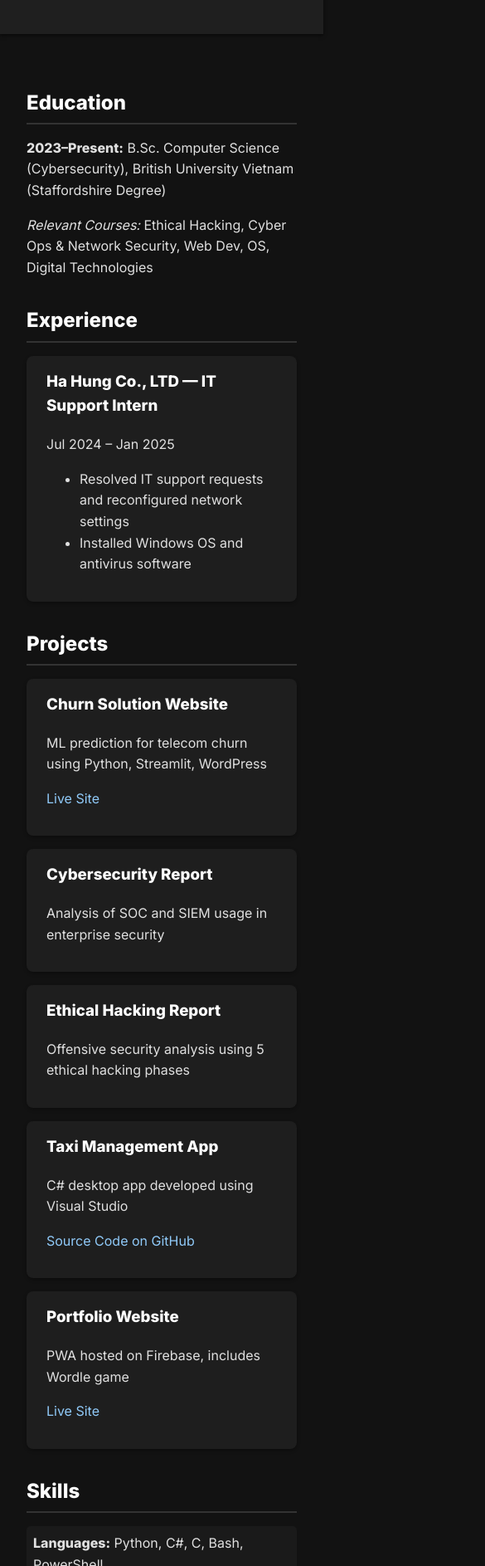
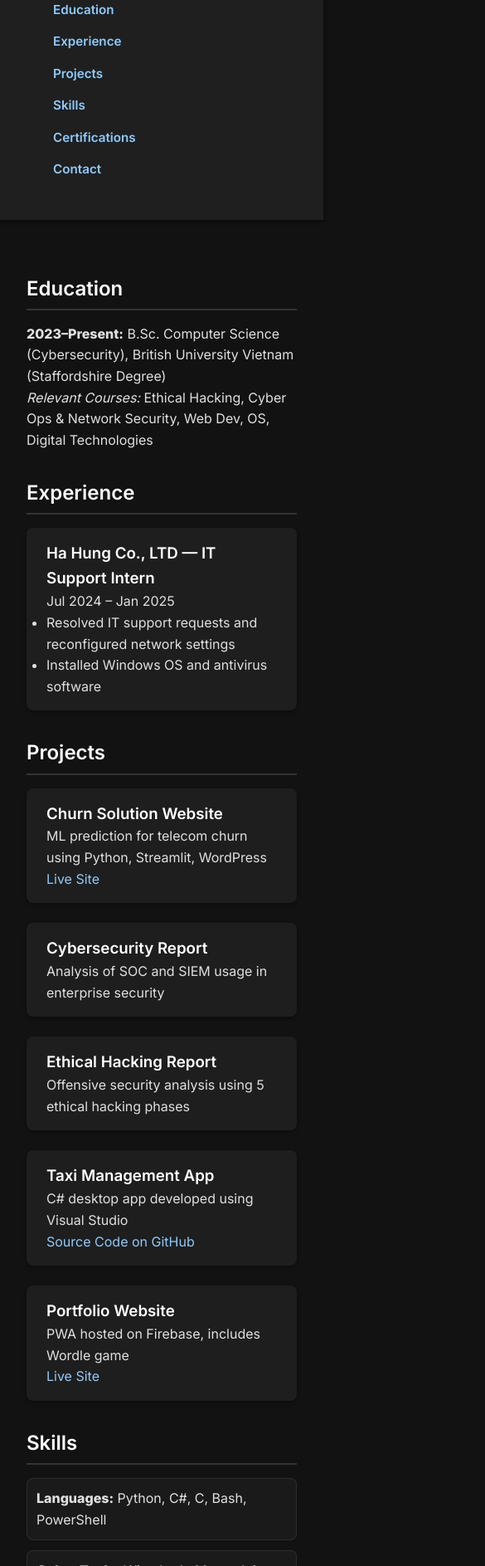
Before and after one commit to NguyenKimMinh/Nguyen-Kim-Minh-Portfolio, a plain HTML site: page index.html in a window 390 px wide. Shown: the part 113-2000 px from the top of the page at 83% size, 585 px wide, since content can reach past the window. Drawn offline with Linux system fonts and the light colour scheme.

Commit message:
Update style.css

```diff
--- a/style.css
+++ b/style.css
@@ -1,6 +1,11 @@
-/* Base styles */
+/* Reset & Base */
+* {
+  margin: 0;
+  padding: 0;
+  box-sizing: border-box;
+}
+
 body {
-    margin: 0;
   font-family: 'Inter', sans-serif;
   background-color: #121212;
   color: #e0e0e0;
@@ -17,19 +22,24 @@ body {
 
 h1, h2, h3 {
   color: #ffffff;
+  font-weight: 600;
 }
 
+/* Container */
 .container {
-    max-width: 1000px;
-    margin: 0 auto;
+  max-width: 1100px;
+  margin: auto;
   padding: 2rem;
 }
 
-  /* Header & Navigation */
+/* Navbar */
 .navbar {
   background-color: #1f1f1f;
-    padding: 1rem 0;
+  padding: 1rem 2rem;
   box-shadow: 0 2px 4px rgba(0,0,0,0.5);
+  position: sticky;
+  top: 0;
+  z-index: 1000;
 }
 
 .navbar .container {
@@ -38,71 +48,108 @@ body {
   align-items: center;
 }
 
-  .logo {
-    font-weight: 800;
-    font-size: 1.8rem;
-  }
-
-  .nav-links {
-    list-style: none;
-    display: flex;
-    gap: 1rem;
-  }
-
-  .nav-links li a {
-    font-weight: 600;
-  }
-
-  /* Section Headings */
-  section h2 {
-    border-bottom: 2px solid #333;
-    padding-bottom: 0.3rem;
-    margin-top: 2rem;
-    margin-bottom: 1rem;
-  }
-
-  /* Cards */
-  .card {
-    background-color: #1e1e1e;
-    padding: 1rem 1.5rem;
-    margin-bottom: 1rem;
-    border-radius: 0.5rem;
-    box-shadow: 0 2px 4px rgba(0,0,0,0.3);
-  }
-
-  .card h3 {
-    margin-top: 0;
-  }
-
-  .skills-grid,
-  .certifications {
-    list-style: none;
-    padding: 0;
-  }
-
-  .skills-grid li,
-  .certifications li {
-    background-color: #1a1a1a;
-    margin: 0.3rem 0;
-    padding: 0.5rem;
-    border-radius: 5px;
-  }
-
-  /* Footer */
-  footer {
-    background-color: #1f1f1f;
-    text-align: center;
-    padding: 1rem 0;
-    margin-top: 2rem;
-    font-size: 0.9rem;
-    color: #aaa;
-  }
-
 .profile-logo {
   width: 40px;
   height: 40px;
   border-radius: 50%;
   object-fit: cover;
   margin-right: 1rem;
-  vertical-align: middle;
 }
+
+/* Nav links */
+.nav-links {
+  list-style: none;
+  display: flex;
+  flex-wrap: wrap;
+  gap: 1.2rem;
+}
+
+.nav-links li a {
+  font-weight: 600;
+  font-size: 0.95rem;
+}
+
+/* Headings */
+section h2 {
+  font-size: 1.5rem;
+  margin-bottom: 1rem;
+  border-bottom: 2px solid #333;
+  padding-bottom: 0.3rem;
+  margin-top: 2rem;
+}
+
+/* Cards */
+.card {
+  background-color: #1e1e1e;
+  border-radius: 0.5rem;
+  padding: 1rem 1.5rem;
+  margin-bottom: 1.5rem;
+  box-shadow: 0 2px 4px rgba(0,0,0,0.3);
+  transition: transform 0.3s ease;
+}
+.card:hover {
+  transform: scale(1.02);
+}
+
+/* Skills / Certifications grid */
+.skills-grid,
+.certifications {
+  list-style: none;
+  padding-left: 0;
+  display: grid;
+  grid-template-columns: repeat(auto-fit, minmax(240px, 1fr));
+  gap: 0.75rem;
+}
+
+.skills-grid li,
+.certifications li {
+  background-color: #1a1a1a;
+  padding: 0.75rem;
+  border-radius: 8px;
+  box-shadow: inset 0 0 0 1px #2c2c2c;
+}
+
+/* Footer */
+footer {
+  background-color: #1f1f1f;
+  color: #aaa;
+  text-align: center;
+  padding: 1rem;
+  font-size: 0.9rem;
+  margin-top: 3rem;
+}
+
+/* Responsive tweaks */
+@media (max-width: 768px) {
+  .navbar .container {
+    flex-direction: column;
+    align-items: flex-start;
+  }
+
+  .nav-links {
+    flex-direction: column;
+    gap: 0.8rem;
+    margin-top: 1rem;
+  }
+
+  .profile-logo {
+    margin-bottom: 0.5rem;
+  }
+}
+
+/* Smooth scrolling behavior for in-page links */
+html {
+  scroll-behavior: smooth;
+}
+
+/* Section entry animations */
+.section-animate {
+  opacity: 0;
+  transform: translateY(40px);
+  transition: opacity 0.8s ease, transform 0.8s ease;
+}
+
+.section-visible {
+  opacity: 1;
+  transform: translateY(0);
+}
```
Lines whose indentation alone changed are shown as unchanged.
